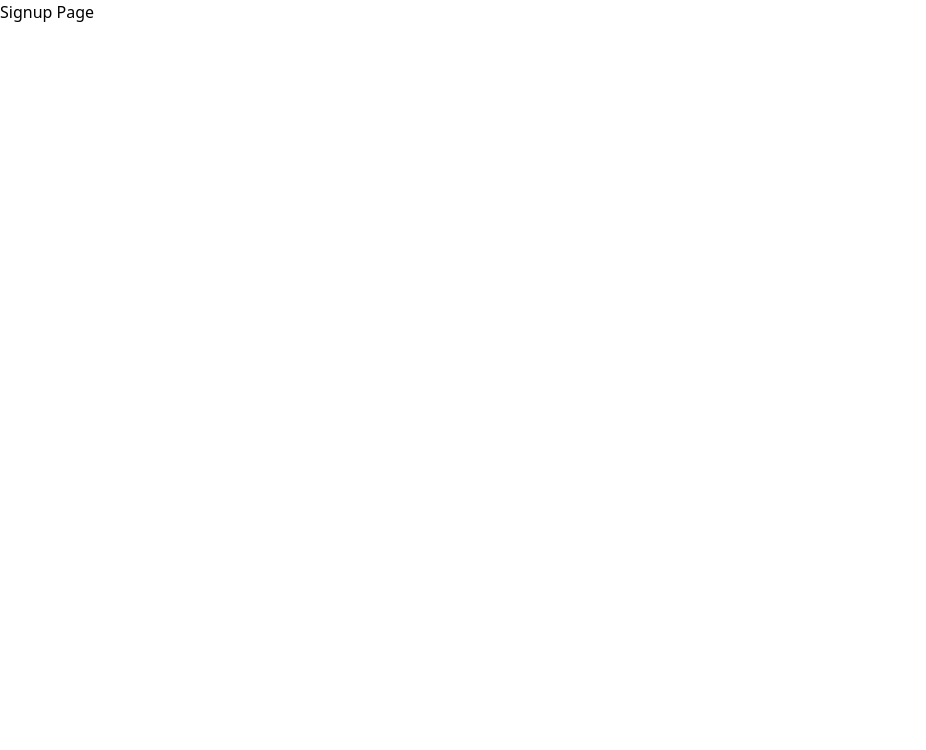
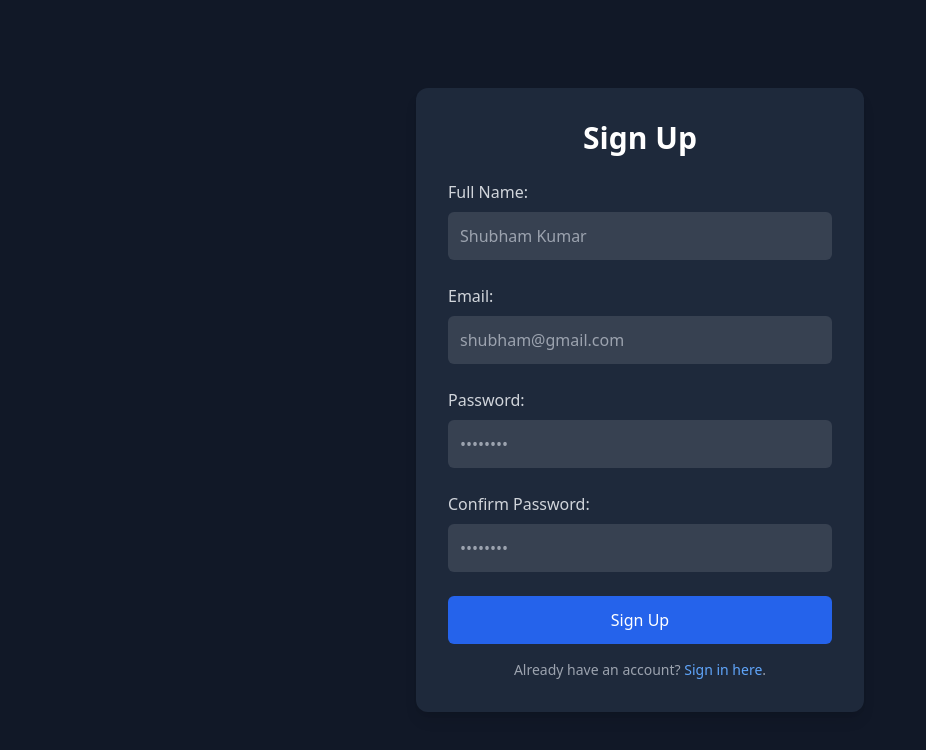
Before and after one commit to ShubhamYv/nextjs-practice, a Next.js app: page /signup in a window 1280 px wide. Shown: the top 750 px of the page, without its empty margins (0-926 px from the left). Built offline with nearby package versions, Linux system fonts and the light colour scheme.

Commit message:
Added signup page

```diff
--- a/app/signup/page.tsx
+++ b/app/signup/page.tsx
@@ -1,7 +1,71 @@
 const Signup = () => {
   return (
-    <div>Signup Page</div>
-  )
-}
+    <div className="flex items-center justify-center min-h-screen bg-gray-900">
+      <div className="w-full max-w-md p-8 bg-slate-800 rounded-xl shadow-lg">
+        <h2 className="text-3xl font-semibold text-center text-white mb-6">
+          Sign Up
+        </h2>
 
-export default Signup
+        <form className="space-y-6">
+          <div className="flex flex-col w-full">
+            <label className="text-gray-300">Full Name:</label>
+            <input
+              className="w-full mt-2 p-3 rounded-md bg-gray-700 text-white placeholder-gray-400 focus:outline-none focus:ring-2 focus:ring-blue-500"
+              type="text"
+              placeholder="Shubham Kumar"
+              required
+            />
+          </div>
+
+          <div className="flex flex-col w-full">
+            <label className="text-gray-300">Email:</label>
+            <input
+              className="w-full mt-2 p-3 rounded-md bg-gray-700 text-white placeholder-gray-400 focus:outline-none focus:ring-2 focus:ring-blue-500"
+              type="email"
+              placeholder="shubham@gmail.com"
+              required
+            />
+          </div>
+
+          <div className="flex flex-col w-full">
+            <label className="text-gray-300">Password:</label>
+            <input
+              className="w-full mt-2 p-3 rounded-md bg-gray-700 text-white placeholder-gray-400 focus:outline-none focus:ring-2 focus:ring-blue-500"
+              type="password"
+              placeholder="••••••••"
+              required
+            />
+          </div>
+
+          <div className="flex flex-col w-full">
+            <label className="text-gray-300">Confirm Password:</label>
+            <input
+              className="w-full mt-2 p-3 rounded-md bg-gray-700 text-white placeholder-gray-400 focus:outline-none focus:ring-2 focus:ring-blue-500"
+              type="password"
+              placeholder="••••••••"
+              required
+            />
+          </div>
+
+          <div className="flex justify-center">
+            <button
+              type="submit"
+              className="w-full py-3 px-4 text-white bg-blue-600 rounded-md hover:bg-blue-500 focus:outline-none focus:ring-4 focus:ring-blue-500"
+            >
+              Sign Up
+            </button>
+          </div>
+        </form>
+
+        <p className="mt-4 text-center text-sm text-gray-400">
+          Already have an account?{" "}
+          <a href="#" className="text-blue-400 hover:underline">
+            Sign in here
+          </a>.
+        </p>
+      </div>
+    </div>
+  );
+};
+
+export default Signup;
```
